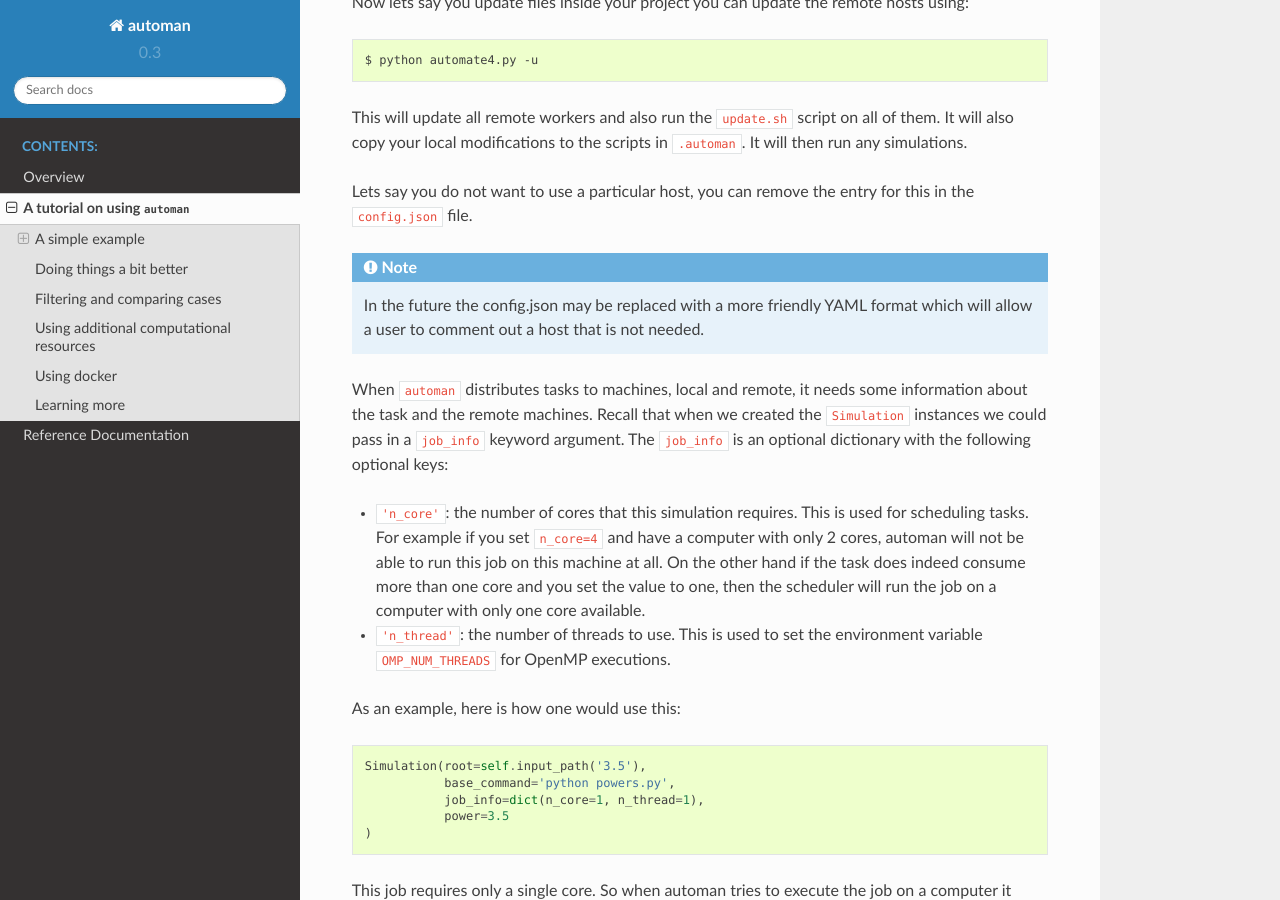
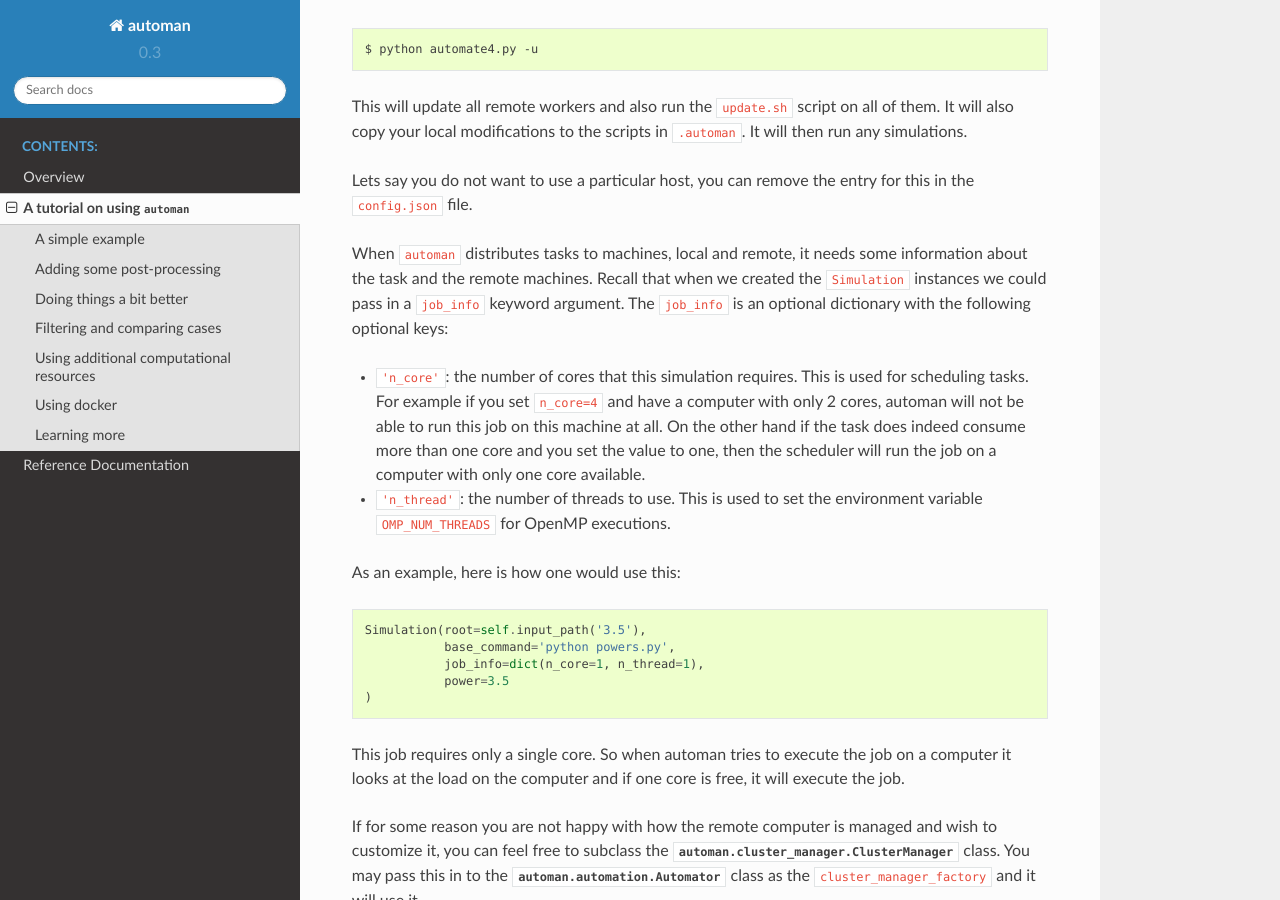
Before and after one commit to pypr/automan, a Sphinx documentation site: the page built from docs/source/tutorial.rst, in a window 1280 px wide and 900 px high, scrolled down 11637 px. Built offline with Sphinx 7.4.7 and the Read the Docs theme 2.0.0, drawn with Linux system fonts in a browser that asks for light colours.

Commit message:
Minor fixes to docs.

```diff
--- a/docs/source/tutorial.rst
+++ b/docs/source/tutorial.rst
@@ -156,7 +156,7 @@ Now, let us run the automation again::
 It does not re-run the code as it detects that everything is complete.
 
 Adding some post-processing
-~~~~~~~~~~~~~~~~~~~~~~~~~~~~~
+----------------------------
 
 Let us say we want to create a plot that either compares the individual runs
 or assembles the runs into a single plot or collects the data into a single
@@ -564,10 +563,6 @@ all of them. It will also copy your local modifications to the scripts in
 Lets say you do not want to use a particular host, you can remove the entry
 for this in the ``config.json`` file.
 
-.. note::
-   In the future the config.json may be replaced with a more friendly YAML
-   format which will allow a user to comment out a host that is not needed.
-
 When ``automan`` distributes tasks to machines, local and remote, it needs
 some information about the task and the remote machines. Recall that when we
 created the ``Simulation`` instances we could pass in a ``job_info`` keyword
```
Also changed, not shown: other parts of docs/source/tutorial.rst (+0 -1 lines).
